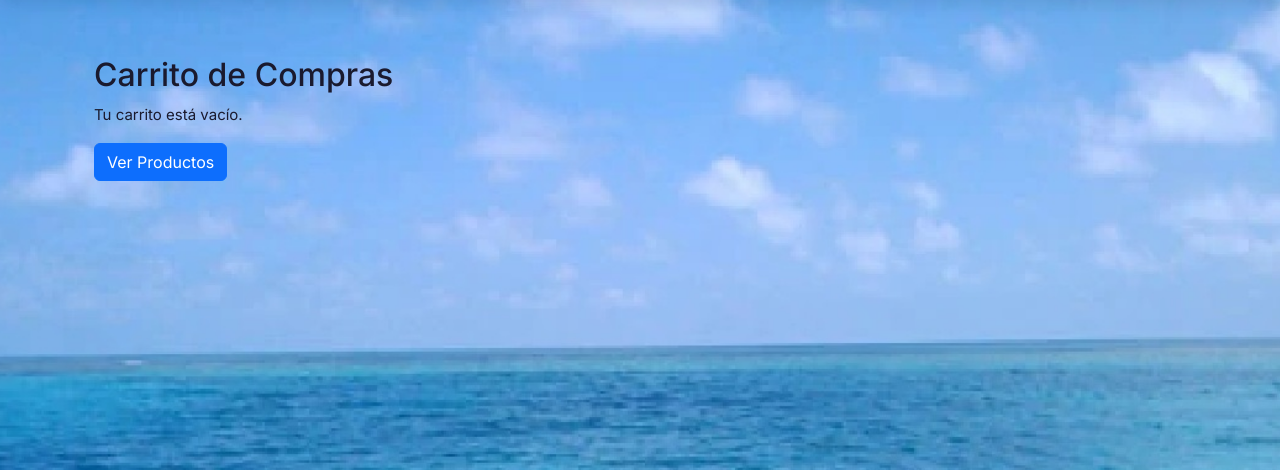
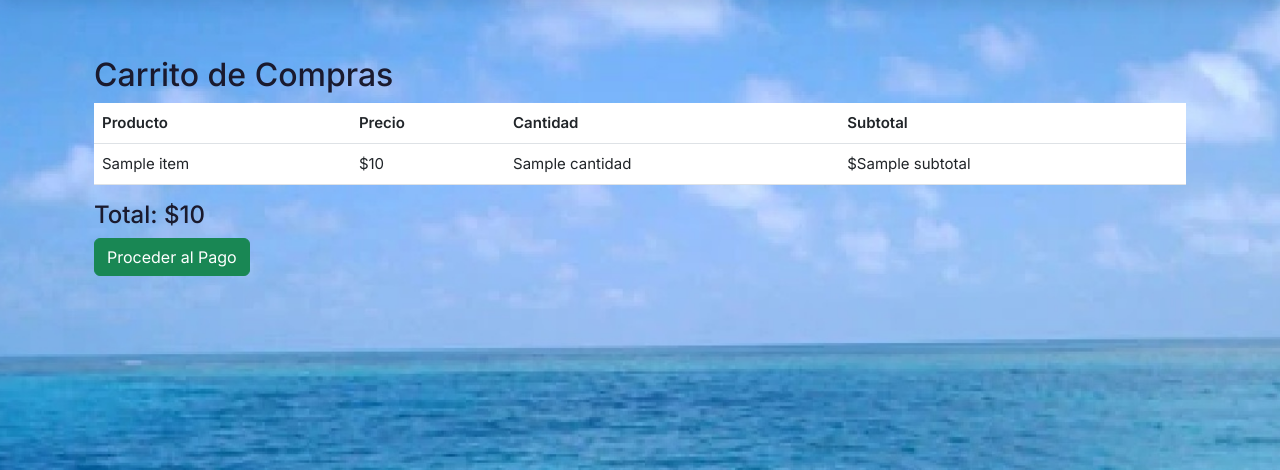
Before and after one commit to kdmoralesa2528-create/-erp-django-utec, a Django app: template templates/catalogo/carrito.html in a window 1280 px wide. Shown: the part 57-527 px from the top of the page. Run offline with Django 4.2, Linux system fonts and the light colour scheme; the template is opened without the code that fills it: most values are stand-ins (such as "Sample title", 1, 10 or a date in 2020).

Commit message:
Fix variables carrito.html

```diff
--- a/catalogo/templates/catalogo/carrito.html
+++ b/catalogo/templates/catalogo/carrito.html
@@ -3,7 +3,7 @@
 {% block content %}
 <div class="container py-4">
     <h2>Carrito de Compras</h2>
-    {% if carrito %}
+    {% if items %}
         <table class="table align-middle">
             <thead>
                 <tr>
@@ -24,7 +24,7 @@
                 {% endfor %}
             </tbody>
         </table>
-        <h4>Total: ${{ totales.total }}</h4>
+        <h4>Total: ${{ total }}</h4>
         <a href="{% url 'catalogo:checkout' %}" class="btn btn-success">Proceder al Pago</a>
     {% else %}
         <p>Tu carrito está vacío.</p>
```
